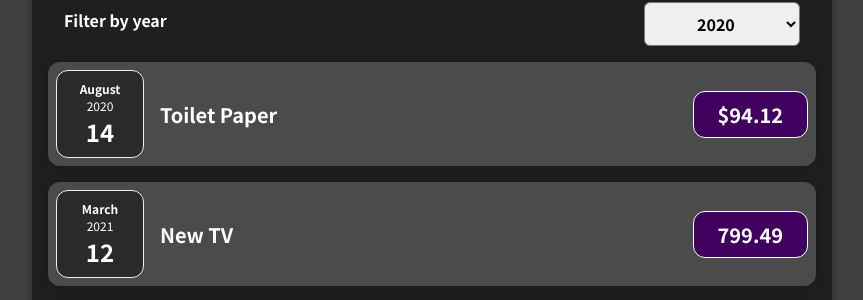
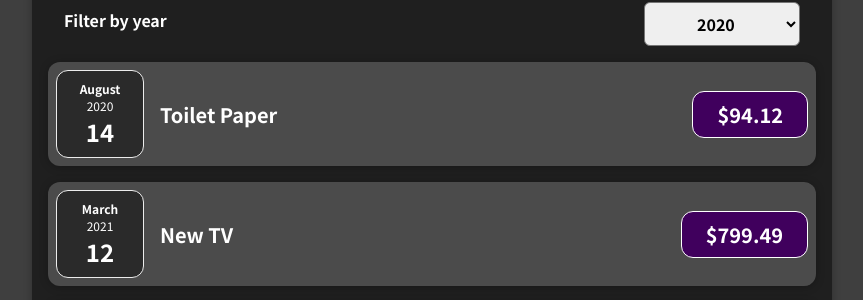
Before and after one commit to PotterHeads/expense-tracker, a React (Create React App) app: page / in a window 1280 px wide. Shown: the part 366-666 px from the top of the page, without its empty margins (208-1071 px from the left). Built offline with nearby package versions, Linux system fonts and the light colour scheme.

Commit message:
minor UI changes

```diff
--- a/src/App.js
+++ b/src/App.js
@@ -7,20 +7,20 @@ function App() {
     {
       id: "e1",
       title: "Toilet Paper",
-      amount: "$94.12",
+      amount: 94.12,
       date: new Date(2020, 7, 14),
     },
     { id: "e2", title: "New TV", amount: 799.49, date: new Date(2021, 2, 12) },
     {
       id: "e3",
       title: "Car Insurance",
-      amount: "$294.67",
+      amount: 294.67,
       date: new Date(2021, 2, 28),
     },
     {
       id: "e4",
       title: "New Desk (Wooden)",
-      amount: "$450",
+      amount: 450,
       date: new Date(2021, 5, 12),
     },
   ];
--- a/src/components/Expenses/ExpenseItem.js
+++ b/src/components/Expenses/ExpenseItem.js
@@ -2,13 +2,14 @@ import "./ExpenseItem.css";
 import ExpenseDate from "./ExpenseDate";
 import Card from "../UI/Card";
 
+// component to display expenses
 function ExpenseItem(props) {
   return (
     <Card className="expense-item">
       <ExpenseDate date2={props.date1}></ExpenseDate>
       <div className="expense-item__description">
         <h2>{props.title}</h2>
-        <span className="expense-item__price">{props.amount}</span>
+        <span className="expense-item__price">${props.amount}</span>
       </div>
     </Card>
   );
```
Also changed, not shown: 1 other file (tests, documents, lock files or other folders).
